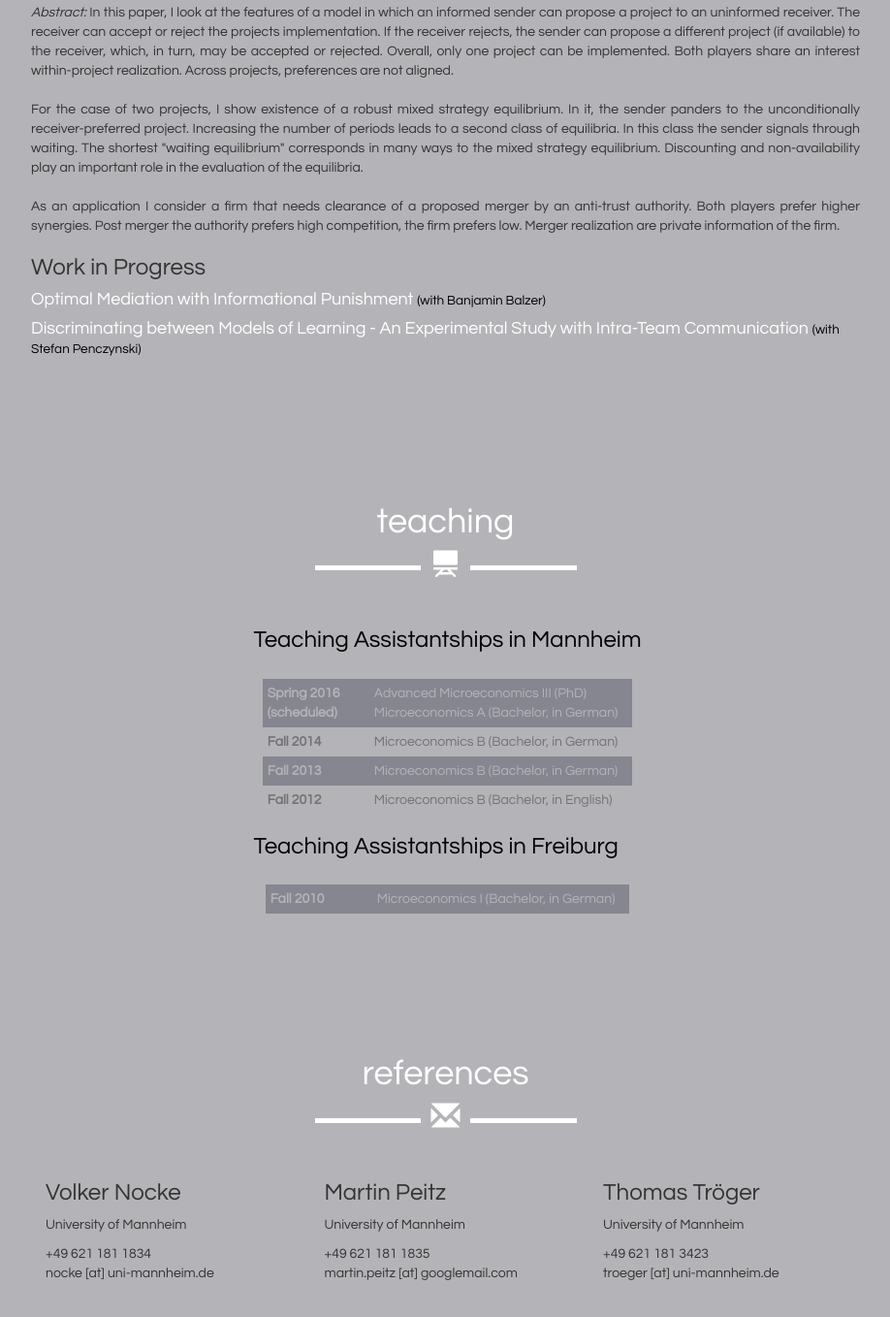
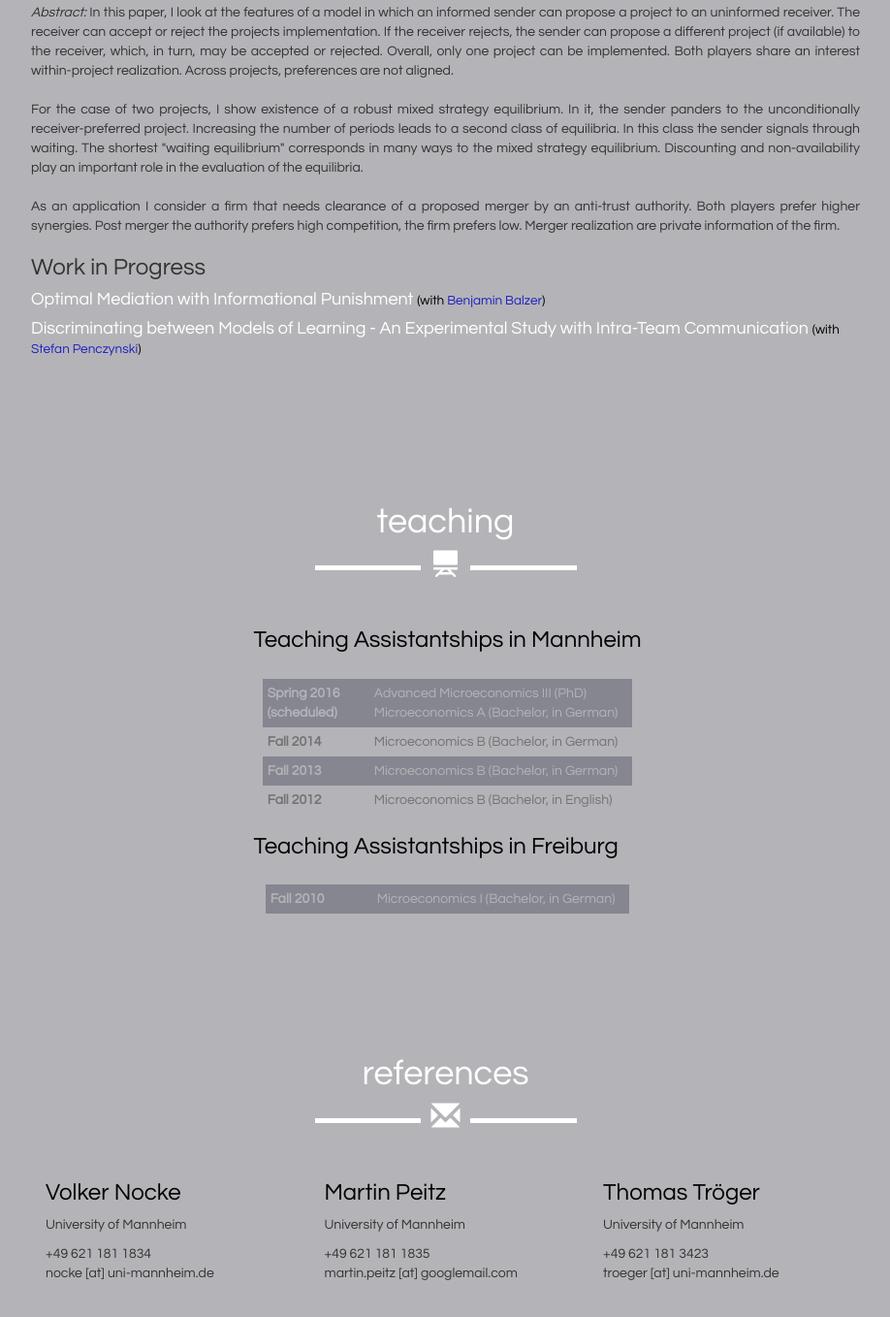
Before and after one commit to josndr/josndr.github.io, a plain HTML site: page index.html in a window 1280 px wide. Shown: the part 1965-3323 px from the top of the page at 97% size, without its empty margins (33-951 px from the left). Drawn offline with nearby package versions, Linux system fonts and the light colour scheme.

Commit message:
Updated Links

```diff
--- a/index.html
+++ b/index.html
@@ -101,7 +101,7 @@
               </div>
               <div class="col-xs-6 col-md-2 col-lg-offset-0 centerfy">
                 <h3>References:</h3>
-                  <p><a href="http://nocke.vwl.uni-mannheim.de">Volker Nocke</a> </p>
+                  <p><a target="_blank" href="http://nocke.vwl.uni-mannheim.de">Volker Nocke</a> </p>
                   <p><a href="http://thomasetroger.wordpress.com">Thomas Tröger </a> <br></p>
                   <p><a href="http://peitz.vwl.uni-mannheim.de"> Martin Peitz </a></p>
               </div>
@@ -152,7 +152,7 @@
                     <!-- <td></td> -->
                     <td>
                       <h4>Visiting Graduate Student </h4>
-                      University of Bologna, Department of Economics and  Depatment of Political Sciences
+                      University of Bologna, Department of Economics and  Department of Political Sciences
                     </td>
                   </tr>
                   <tr></td></tr>
@@ -179,7 +179,7 @@
       <div class="row">
         <div class="col-md-9">
         <h3>Working Papers</h3>
-        <h4> Managing a Conflict - Alternative Dispute Resolution in Contests <small style="color:black;">(with Benjamin Balzer)</small><br><small style="color:black;font-weight:bold">Job Market Paper</small></h4>
+        <h4> Managing a Conflict - Alternative Dispute Resolution in Contests <small style="color:black;">(with <a target="_blank" href="https://sites.google.com/site/bennibalzer1/">Benjamin Balzer</a>)</small><br><small style="color:black;font-weight:bold">Job Market Paper</small></h4>
 
 
 
@@ -196,8 +196,8 @@
         As an application I consider a firm that needs clearance of a proposed merger by an anti-trust authority. Both players prefer higher synergies. Post merger the authority prefers high competition, the firm prefers low. Merger realization are private information of the firm.</p>
 
         <h3>Work in Progress</h3>
-        <h4>Optimal Mediation with Informational Punishment <small style="color:black;">(with Banjamin Balzer)</small></h4>
-        <h4>Discriminating between Models of Learning - An Experimental Study with Intra-Team Communication <small style="color:black;">(with Stefan Penczynski)</small></h4>
+        <h4>Optimal Mediation with Informational Punishment <small style="color:black;">(with <a target="_blank" href="https://sites.google.com/site/bennibalzer1/">Benjamin Balzer</a>)</small></h4>
+        <h4>Discriminating between Models of Learning - An Experimental Study with Intra-Team Communication <small style="color:black;">(with <a target="_blank" href="http://www.penczynski.de/">Stefan Penczynski</a>)</small></h4>
         </div>
       </div>
     </div>
@@ -292,21 +292,21 @@
     		<div class="container-fluid">
       			<div class="col-sm-3">
 
-      				<h3>Volker Nocke</h3>
+      				<h3><a target="_blank" href="http://nocke.vwl.uni-mannheim.de" style="color:black">Volker Nocke</a></h3>
       				<p>University of Mannheim</p>
       				<p>+49 621 181 1834<br>
       				   nocke [at] uni-mannheim.de</p>
       			</div>
       			<div class="col-md-3">
 
-      				<h3>Martin Peitz</h3>
+      				<h3><a target="_blank" href="http://peitz.vwl.uni-mannheim.de" style="color:black">Martin Peitz</a></h3>
       				<p>University of Mannheim</p>
       				<p>+49 621 181 1835<br>
       				   martin.peitz [at] googlemail.com</p>
       			</div>
       			<div class="col-md-3">
 
-      				<h3>Thomas Tröger</h3>
+      				<h3><a target="_blank" href="http://thomasetroger.wordpress.com" style="color:black">Thomas Tröger</a></h3>
       				<p>University of Mannheim</p>
       				<p>+49 621 181 3423<br>
       				   troeger [at] uni-mannheim.de</p>
```
